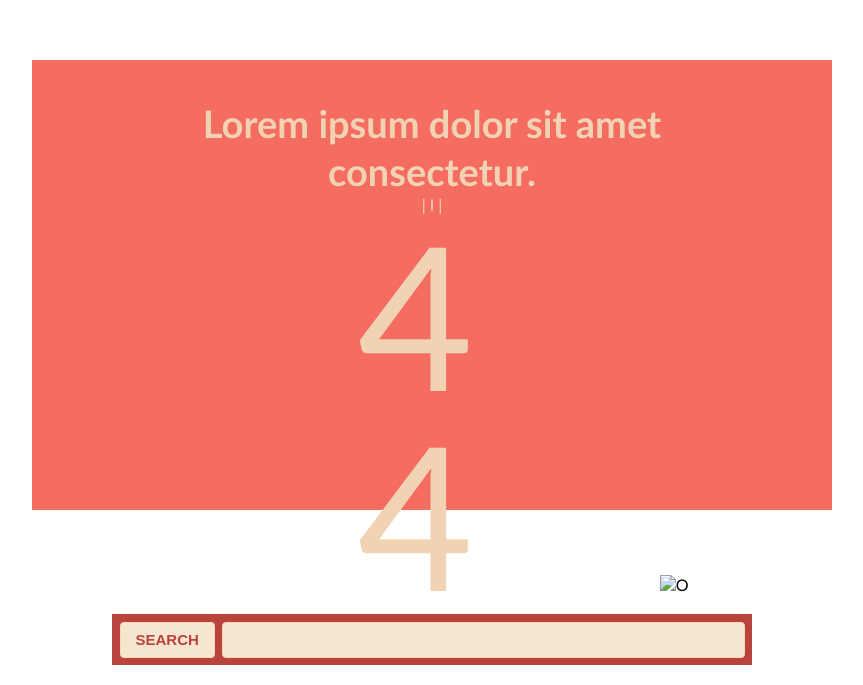
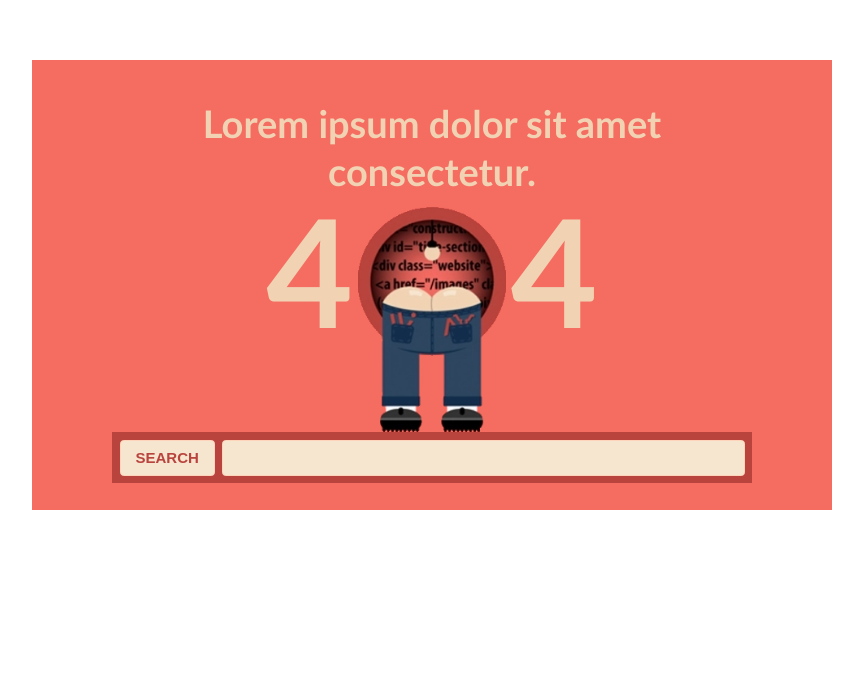
Before and after one commit to vitgri1/04-4-404-Pants-1, a website: page index.html in a window 1280 px wide. Shown: the part 115-800 px from the top of the page, without its empty margins (208-1071 px from the left). Drawn offline with Linux system fonts and the light colour scheme.

Commit message:
Main image #7

```diff
--- /dev/null
+++ b/css/components/main-img.css
@@ -0,0 +1,15 @@
+.huge {
+    font-size: 150px;
+    line-height: 1em;
+    word-spacing: 1em;
+    font-weight: bold;
+    display: flex;
+    justify-content: center;
+    align-content: flex-start;
+    gap: 5px;
+}
+
+.huge > img {
+    height: 1.5em;
+    margin-top: 0.08em;
+}
--- a/css/pages/home.css
+++ b/css/pages/home.css
@@ -5,6 +5,7 @@
 
 /* components */
 @import '../components/button.css';
+@import '../components/main-img.css';
 @import '../components/search.css';
 
 /* Custom style below this comment line */
@@ -20,18 +21,7 @@
 }
 
 .title {
-
     line-height: 1.25em;
     font-size: 38px;
     margin-top: 40px;
 }
-
-.huge {
-    font-size: 200px;
-    line-height: 1em;
-    word-spacing: 1em;
-}
-
-.main-img {
-
-}
--- a/index.html
+++ b/index.html
@@ -18,9 +18,13 @@
 <body>
     <main class="container">
         <h1 class="title row">Lorem ipsum dolor sit amet consectetur.</h1>
-        <div>|  I  |</div>
-        <div class="huge narrow-row" >4 4</div>
-        <img class="main-img" src="#" alt="O">
+        <div class="narrow-row">
+            <div class="huge ">
+                4
+                <img src="./img/Pants.png" alt="O">
+                4
+            </div>
+        </div>
         <div class="row">
             <div class="search"><button class="btn" type="submit">search</button>
                 <input type="text"></div>
```
Also changed, not shown: img/Pants.png (added).
